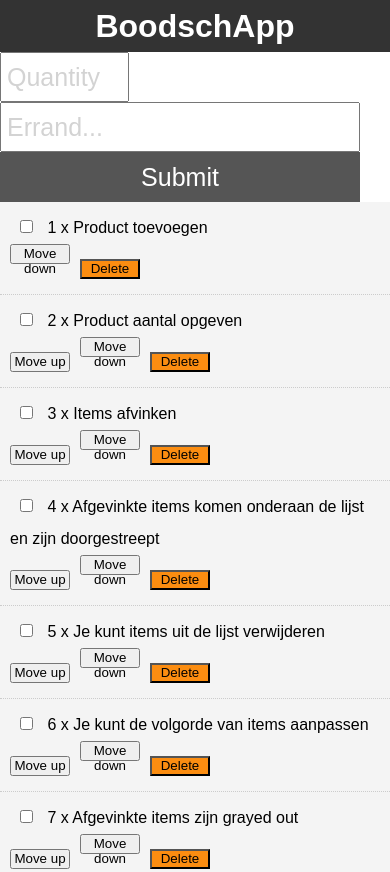
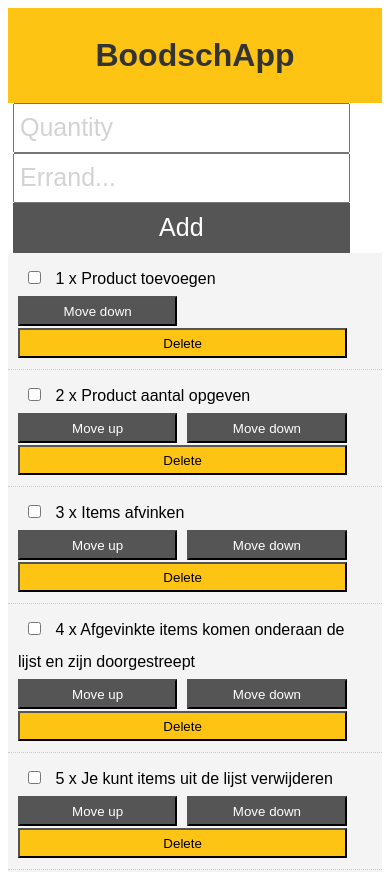
Before and after one commit to bigkevx2/ErrandsList, a Vue app: page / in a window 390 px wide. Shown: the top 872 px of the page. Built offline with nearby package versions, Linux system fonts and the light colour scheme.

Commit message:
Finished mvp with still a lot I'd like to do with the app. Added 'Rapportage' that was requested.

```diff
--- a/src/App.vue
+++ b/src/App.vue
@@ -13,7 +13,7 @@
 </template>
 
 <script>
-  import Header from "@/components/layout/Header";
+  import Header from "@/components/Header";
   import AddErrand from "@/components/AddErrand";
   import ErrandList from "@/components/ErrandList";
   import InBasketList from "@/components/InBasketList";
@@ -102,13 +102,15 @@ export default {
   },
   methods: {
     deleteErrand(id) {
-      this.Errands = this.Errands.filter(errand => errand.id !== id);
+      if (confirm("This will delete the errand from the list, are you sure?")) {
+        this.Errands = this.Errands.filter(errand => errand.id !== id);
+      }
     },
     addErrand(newErrand) {
       this.Errands = [...this.Errands, newErrand];
     },
     placeInBasket(id) {
-      var object = [];
+      let object = [];
        object.push( this.Errands.filter(errand => errand.id === id));
       const obj = {
         id: object[0][0].id,
@@ -117,10 +119,10 @@ export default {
         completed: true
       };
       this.InBasket = [...this.InBasket, obj];
-      this.deleteErrand(id);
+      this.Errands = this.Errands.filter(errand => errand.id !== id);
     },
     moveUp(index) {
-      var element = this.Errands[index];
+      let element = this.Errands[index];
       this.Errands.splice(index,1);
       if (index === 0) {
         index = 1
@@ -139,8 +141,6 @@ export default {
 <style>
 * {
   box-sizing: border-box;
-  margin: 0px;
-  padding: 0px;
 }
 
   body {
--- a/src/components/AddErrand.vue
+++ b/src/components/AddErrand.vue
@@ -3,7 +3,7 @@
         <form @submit="addErrand">
             <input type="number" min="1" v-model="count" name="count" placeholder="Quantity">
             <input type="text" v-model="errand" name="title" placeholder="Errand...">
-            <input type="submit" value="Submit" class="btn">
+            <input type="submit" value="Add" class="btn">
         </form>
     </div>
 </template>
@@ -42,34 +42,18 @@
     ::placeholder {
         color: lightgrey;
     }
-    input[type="number"] {
+
+    input {
         padding: 5px;
         height: 50px;
         font-size: 25px;
-        width: 33%;
-
-    }
-
-    input[type="text"] {
-        padding: 5px;
-        height: 50px;
-        font-size: 25px;
-        width: 33%;
-    }
-
-    input[type="submit"] {
-        padding: 5px;
-        height: 50px;
-        font-size: 25px;
-        width: 33%;
+        width: 33.333%;
     }
 
     @media only screen and (max-width: 768px){
-        input[type="text"] {
-            width: 360px;
-        }
-        input[type="submit"] {
-            width: 360px;
+        input {
+            width: 90%;
+            margin-left: 5px;
         }
     }
 </style>
--- a/src/components/Errand.vue
+++ b/src/components/Errand.vue
@@ -28,7 +28,6 @@
 
 <style scoped>
     .index-buttons-small {
-        /*visibility: hidden;*/
         display: none;
     }
     .errand-line {
@@ -37,28 +36,26 @@
         border-bottom: 1px #ccc dotted;
     }
 
-    .errand-title {
-        /*margin-left: 30px;*/
-    }
-
     .index-buttons {
         float: right;
     }
 
     button {
         margin-right: 10px;
-        width: 60px;
+        width: 75px;
         height: 20px;
+        background: #555;
+        color: #fff
     }
 
     button:hover {
-        background: whitesmoke;
+        background: #666;
     }
 
     .del {
-        background: #fb8d11;
+        background: #fdc414;
         color: black;
-        width: 60px;
+        width: 75px;
     }
     .del:hover {
         background: #ff0000;
@@ -78,8 +75,14 @@
         .index-buttons {
             display: none;
         }
-        .errand-title {
-            margin-left: 0px;
+
+        button {
+            width: 45%;
+            height: 30px;
+        }
+
+        .del {
+            width: 93%;
         }
     }
 </style>
--- a/src/components/layout/Header.vue
+++ b/src/components/Header.vue
@@ -14,14 +14,16 @@
 
 <style scoped>
     .header {
-        background: #333;
-        color: #fff;
+        background: #fdc414;
+        color: #333;
         text-align: center;
         padding: 10px;
+        /*font-size: 50px;*/
     }
 
-    .header a {
-        color: #fff;
-        padding-right: 5px;
-    }
+    /*@media only screen and (max-width: 768px){*/
+    /*    .header {*/
+    /*        font-size: 25px;*/
+    /*    }*/
+    /*}*/
 </style>
```
Also changed, not shown: src/Rapportage.txt (added).
